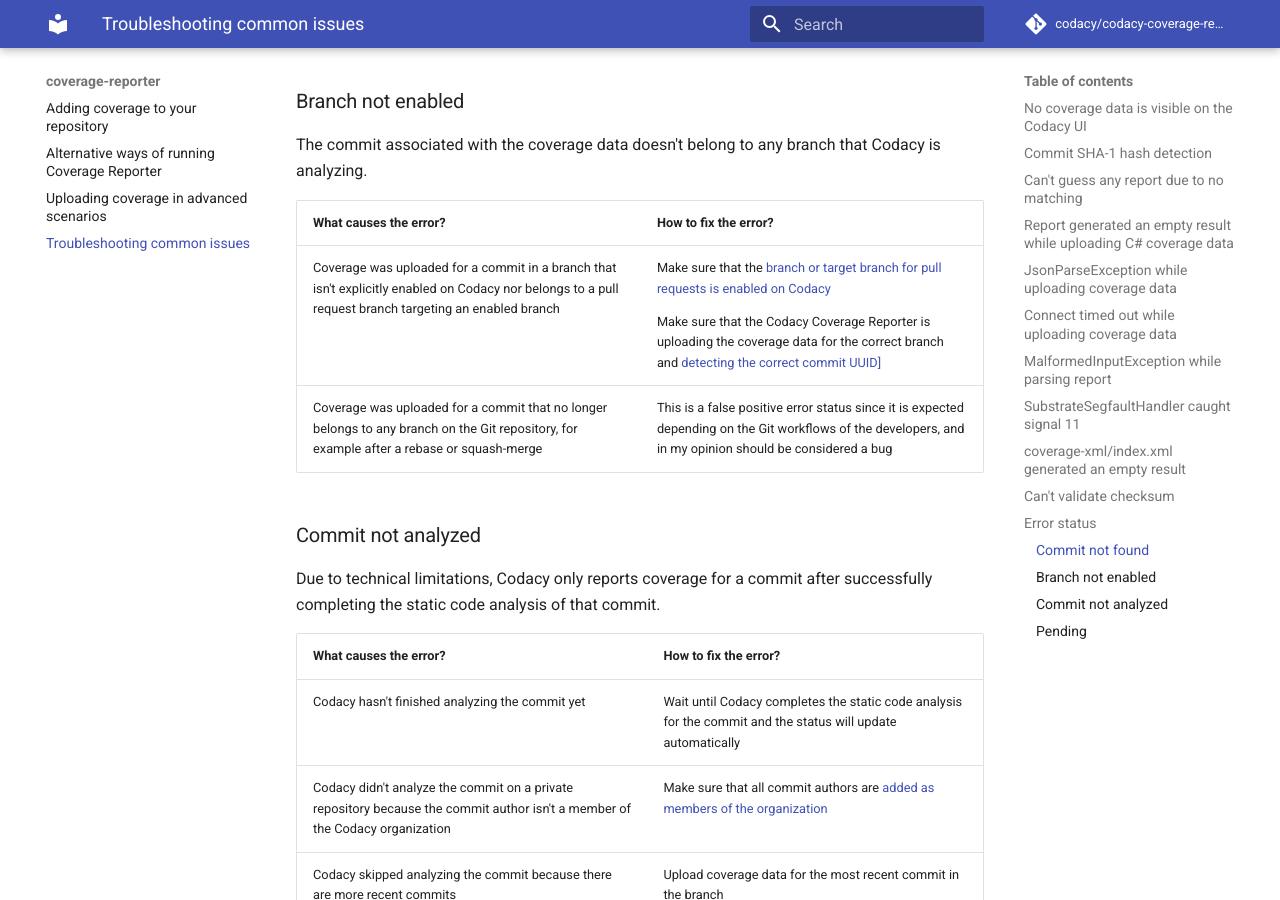
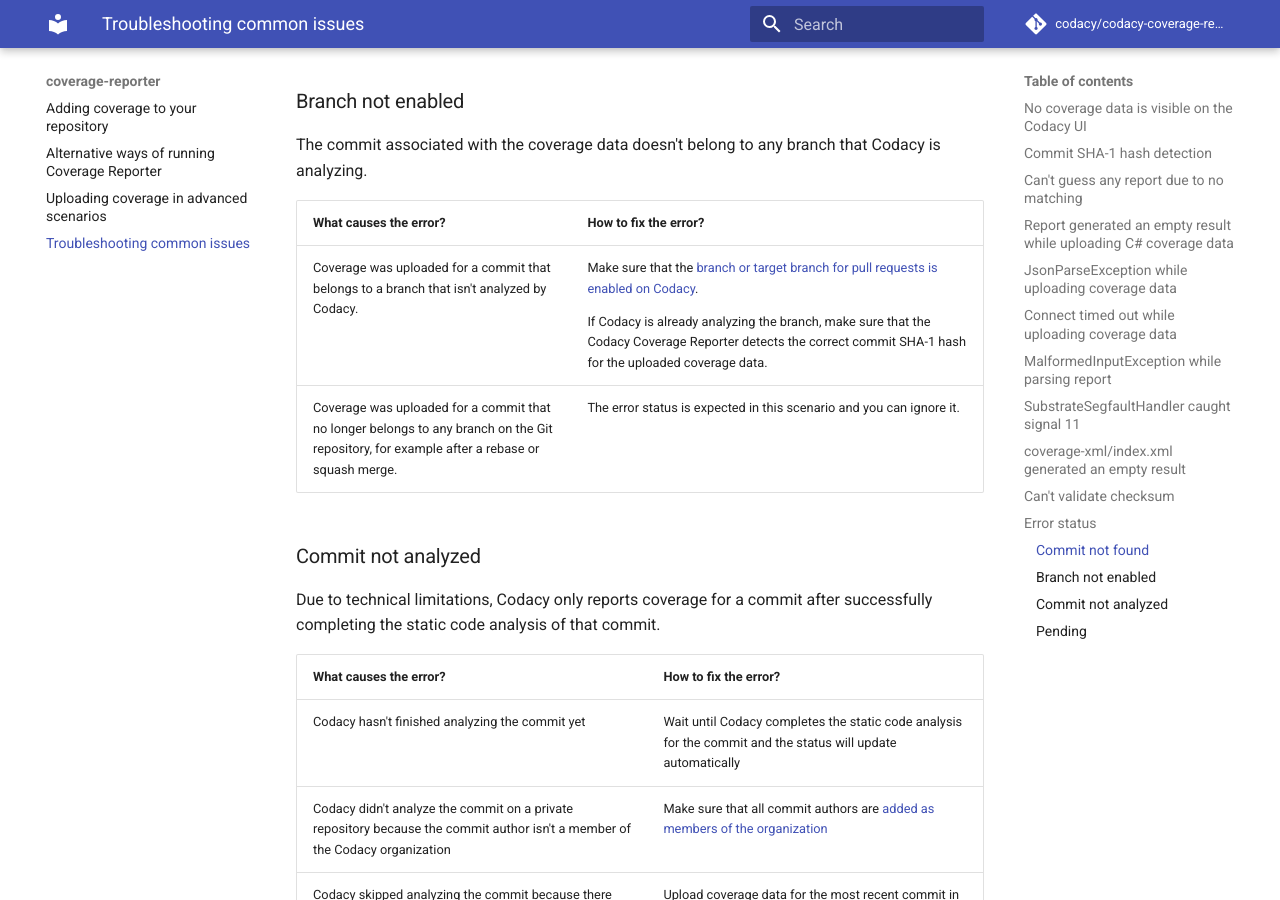
Before and after one commit to codacy/codacy-coverage-reporter, an MkDocs documentation site: the page built from docs/troubleshooting-common-issues.md, in a window 1280 px wide and 900 px high, scrolled down 4793 px. Built offline with MkDocs 1.6.1 and Material for MkDocs 9.7.7, drawn with Linux system fonts in a browser that asks for light colours; comment, search, counter and statistics services are not loaded.

Commit message:
doc: Review table for status "Branch not enabled" CY-6365

```diff
--- a/docs/troubleshooting-common-issues.md
+++ b/docs/troubleshooting-common-issues.md
@@ -178,26 +178,26 @@
 <table>
 <thead>
 <tr>
-    <th>What causes the error?</th>
+    <th width="40%">What causes the error?</th>
     <th>How to fix the error?</th>
 </tr>
 </thead>
 <tbody>
 <tr>
     <td>
-        Coverage was uploaded for a commit in a branch that isn't explicitly enabled on Codacy nor belongs to a pull request branch targeting an enabled branch
+        Coverage was uploaded for a commit that belongs to a branch that isn't analyzed by Codacy.
     </td>
     <td>
-        <p>Make sure that the <a href="../repositories-configure/managing-branches/">branch or target branch for pull requests is enabled on Codacy</a></p>
-        <p>Make sure that the Codacy Coverage Reporter is uploading the coverage data for the correct branch and <a href="#commit-detection">detecting the correct commit UUID]</a></p>
+        <p>Make sure that the <a href="../repositories-configure/managing-branches/">branch or target branch for pull requests is enabled on Codacy</a>.</p>
+        <p>If Codacy is already analyzing the branch, make sure that the Codacy Coverage Reporter <href="#commit-detection">detects the correct commit SHA-1 hash</a> for the uploaded coverage data.</p>
     </td>
 </tr>
 <tr>
     <td>
-        Coverage was uploaded for a commit that no longer belongs to any branch on the Git repository, for example after a rebase or squash-merge
+        Coverage was uploaded for a commit that no longer belongs to any branch on the Git repository, for example after a rebase or squash merge.
     </td>
     <td>
-        This is a false positive error status since it is expected depending on the Git workflows of the developers, and in my opinion should be considered a bug <!--TODO Rewrite-->
+        The error status is expected in this scenario and you can ignore it.
     </td>
 </tr>
 </table>
```
